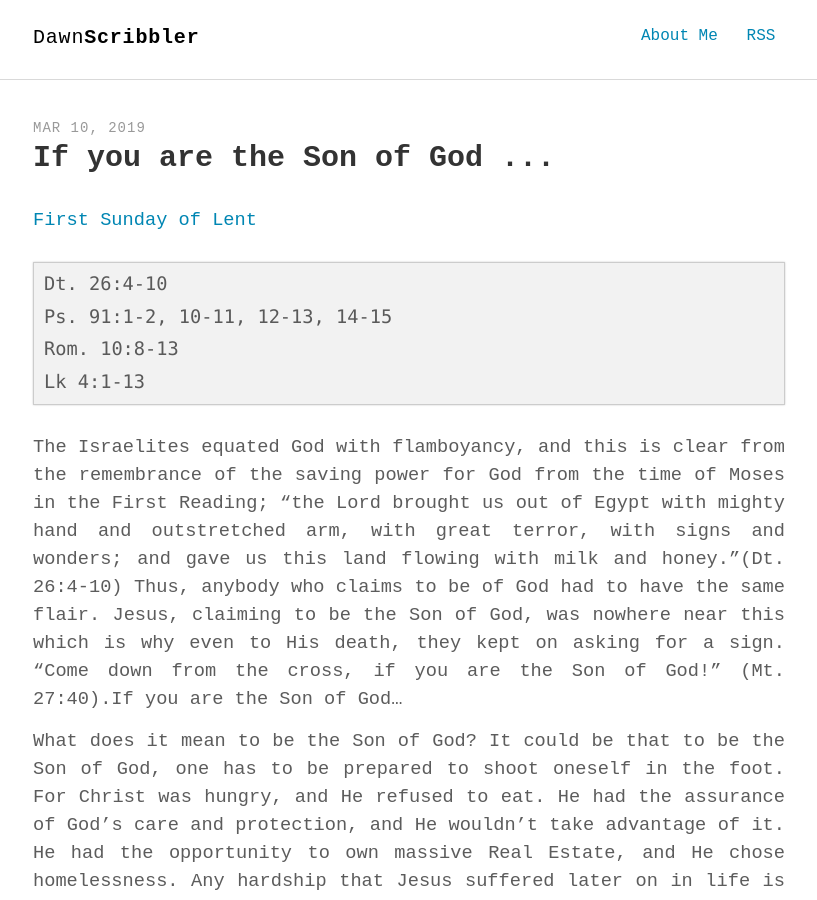
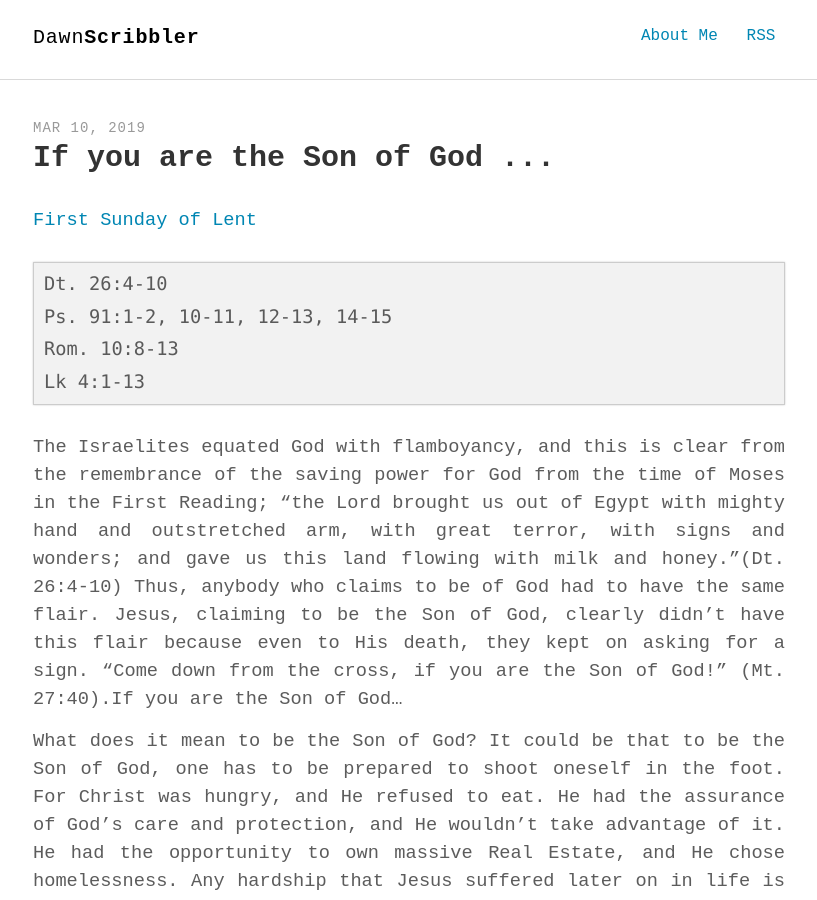
Before and after one commit to soulatcrossroad/dawnscribbler.github.io, a Jekyll site: the page built from _posts/2019-03-10-if-you-are-the-son-of-God.md, in a window 1280 px wide and 900 px high. Shown: the whole window, without its empty margins (231-1048 px from the left). Built offline with Jekyll 4.4.1, drawn with Linux system fonts in a browser that asks for light colours; some web fonts are replaced.

Commit message:
Update 2019-03-10-if-you-are-the-son-of-God.md

````diff
--- a/_posts/2019-03-10-if-you-are-the-son-of-God.md
+++ b/_posts/2019-03-10-if-you-are-the-son-of-God.md
@@ -14,7 +14,7 @@ Ps. 91:1-2, 10-11, 12-13, 14-15
 Rom. 10:8-13
 Lk 4:1-13
 ```
-The Israelites equated God with flamboyancy, and this is clear from the remembrance of the saving power for God from the time of Moses in the First Reading; “the Lord brought us out of Egypt with mighty hand and outstretched arm, with great terror, with signs and wonders; and gave us this land flowing with milk and honey.”(Dt. 26:4-10) Thus, anybody who claims to be of God had to have the same flair. Jesus, claiming to be the Son of God, was nowhere near this which is why even to His death, they kept on asking for a sign. “Come down from the cross, if you are the Son of God!” (Mt. 27:40).If you are the Son of God...
+The Israelites equated God with flamboyancy, and this is clear from the remembrance of the saving power for God from the time of Moses in the First Reading; “the Lord brought us out of Egypt with mighty hand and outstretched arm, with great terror, with signs and wonders; and gave us this land flowing with milk and honey.”(Dt. 26:4-10) Thus, anybody who claims to be of God had to have the same flair. Jesus, claiming to be the Son of God, clearly didn't have this flair because even to His death, they kept on asking for a sign. “Come down from the cross, if you are the Son of God!” (Mt. 27:40).If you are the Son of God...
 
 What does it mean to be the Son of God? It could be that to be the Son of God, one has to be prepared to shoot oneself in the foot. For Christ was hungry, and He refused to eat. He had the assurance of God’s care and protection, and He wouldn’t take advantage of it. He had the opportunity to own massive Real Estate, and He chose homelessness. Any hardship that Jesus suffered later on in life is as a direct result of the choices He made at this time. Of course, the term "hardship" depends whose point of view we are considering.
 
````
